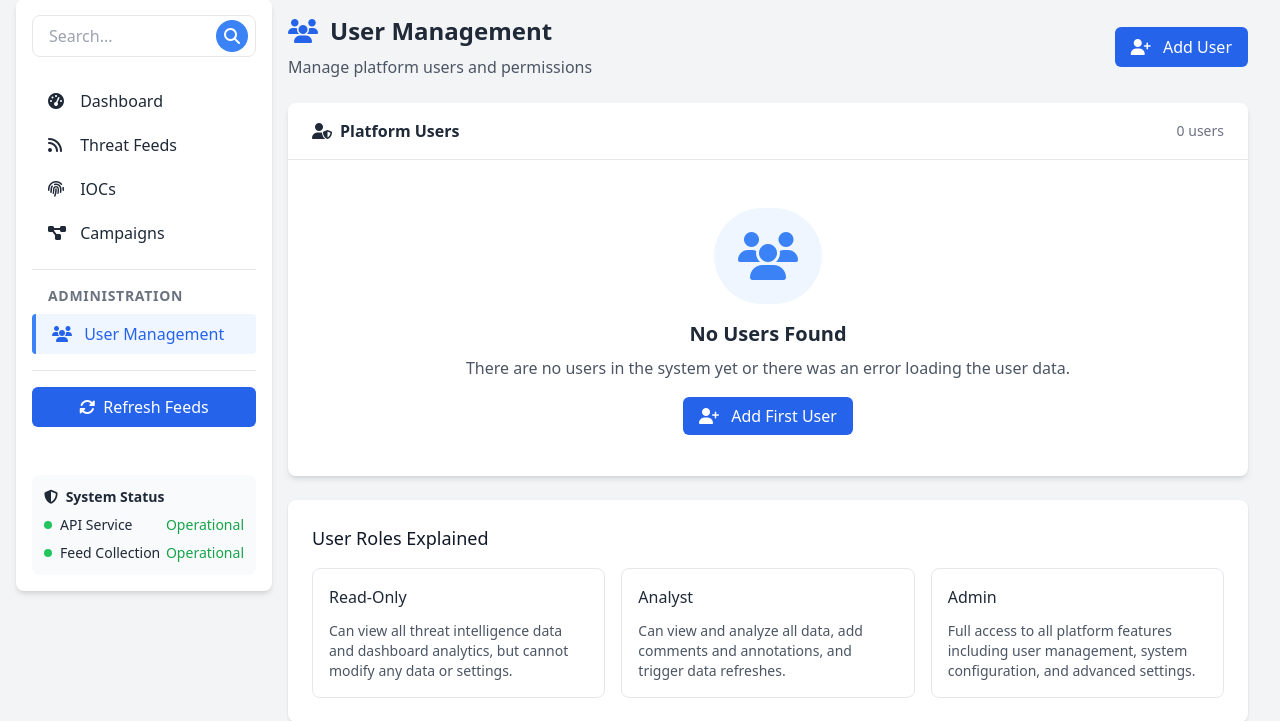
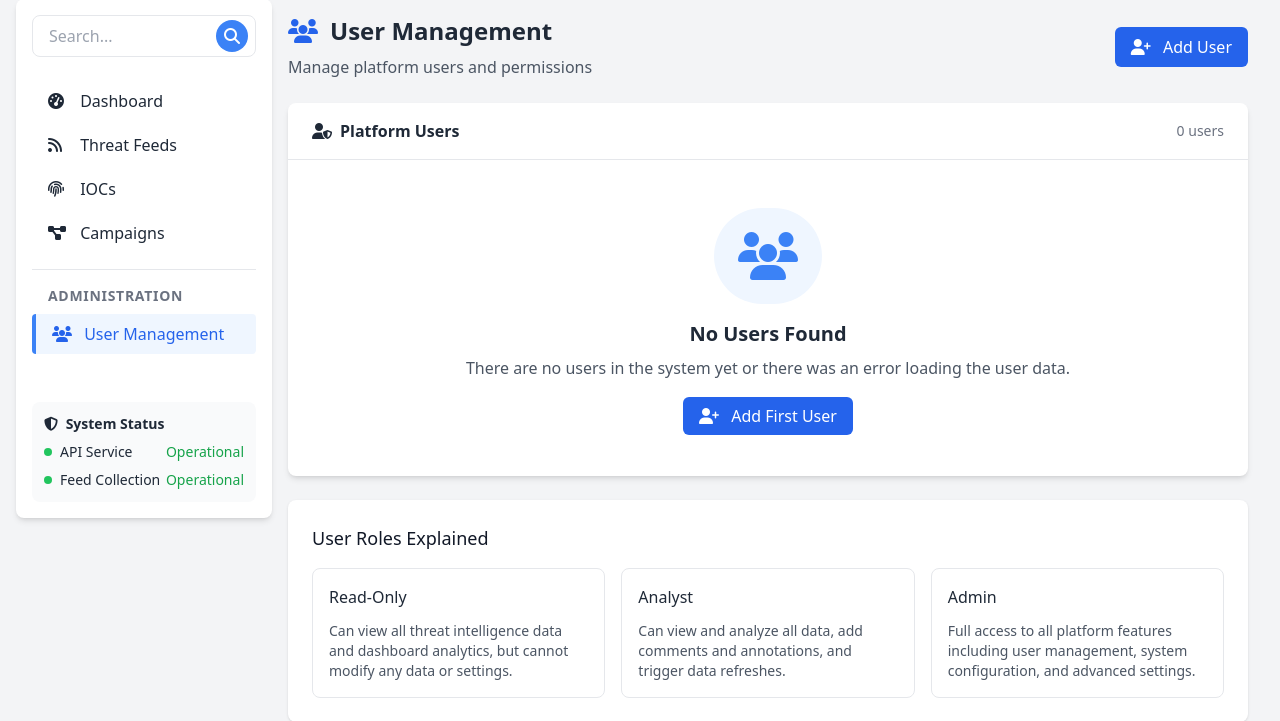
Before and after one commit to danishnizmi/CIPHER, a Flask app: page /users in a window 1280 px wide. Shown: the part 69-790 px from the top of the page. Run offline with Flask 3, Linux system fonts and the light colour scheme; the visitor is signed in with stand-in values (Sample User, id 1); some libraries are stand-ins or nearby versions.

Commit message:
Update base.html

```diff
--- a/templates/base.html
+++ b/templates/base.html
@@ -5,11 +5,12 @@
     <meta name="viewport" content="width=device-width, initial-scale=1.0">
     <title>{% block title %}Threat Intelligence Platform{% endblock %}</title>
 
-    <!-- Tailwind CSS and Font Awesome -->
+    <!-- Core resources -->
     <script src="https://cdn.tailwindcss.com"></script>
     <link rel="stylesheet" href="https://cdnjs.cloudflare.com/ajax/libs/font-awesome/6.4.0/css/all.min.css">
     <script src="https://cdn.plot.ly/plotly-latest.min.js"></script>
 
+    <!-- Tailwind Configuration -->
     <script>
         tailwind.config = {
             theme: {
@@ -27,6 +28,7 @@
         }
     </script>
 
+    <!-- Component Styles -->
     <style type="text/tailwindcss">
         @layer components {
             .badge-ioc { @apply text-xs px-2 py-1 rounded mr-1 mb-1 inline-block; }
@@ -70,14 +72,11 @@
             .table-body tr { @apply hover:bg-gray-50; }
             .table-body td { @apply px-6 py-4 whitespace-nowrap; }
 
-            /* User dropdown */
             .user-dropdown {
                 @apply absolute right-0 mt-2 w-48 bg-white text-gray-800 rounded shadow-lg z-50;
                 display: none;
             }
-            .user-dropdown.active {
-                display: block;
-            }
+            .user-dropdown.active { display: block; }
         }
     </style>
 
@@ -167,13 +166,6 @@
                 </div>
                 {% endif %}
 
-                <!-- Feed Refresh -->
-                <div class="border-t border-gray-200 my-4 pt-4">
-                    <a href="{{ url_for('refresh_feeds') }}" class="btn btn-primary w-full flex justify-center items-center">
-                        <i class="fas fa-sync-alt mr-2"></i> Refresh Feeds
-                    </a>
-                </div>
-
                 <!-- System Status -->
                 <div class="mt-auto pt-4">
                     <div class="bg-gray-50 rounded-lg p-3 mt-4">
@@ -222,7 +214,7 @@
                 {% endif %}
             {% endwith %}
 
-            <!-- CSRF Token for forms -->
+            <!-- CSRF Token -->
             {% if csrf_token %}
             <input type="hidden" name="csrf_token" value="{{ csrf_token() }}">
             {% endif %}
@@ -253,7 +245,6 @@
                     userDropdown.classList.toggle('active');
                 });
 
-                // Close dropdown when clicking elsewhere
                 document.addEventListener('click', function(e) {
                     if (userDropdown.classList.contains('active') &&
                         !userDropdownButton.contains(e.target) &&
@@ -277,7 +268,6 @@
                     sidebar.classList.toggle('p-4');
                     sidebar.classList.toggle('overflow-y-auto');
 
-                    // Toggle icon
                     const icon = mobileNavToggle.querySelector('i');
                     icon.classList.toggle('fa-bars');
                     icon.classList.toggle('fa-times');
@@ -292,7 +282,7 @@
                 }, 5000);
             });
 
-            // Helper functions for formatting
+            // Helper functions
             window.formatNumber = function(num) {
                 return num ? num.toString().replace(/\B(?=(\d{3})+(?!\d))/g, ",") : "0";
             };
@@ -309,7 +299,6 @@
         });
     </script>
 
-    <!-- Page-specific scripts -->
     {% block scripts %}{% endblock %}
 </body>
 </html>
```
